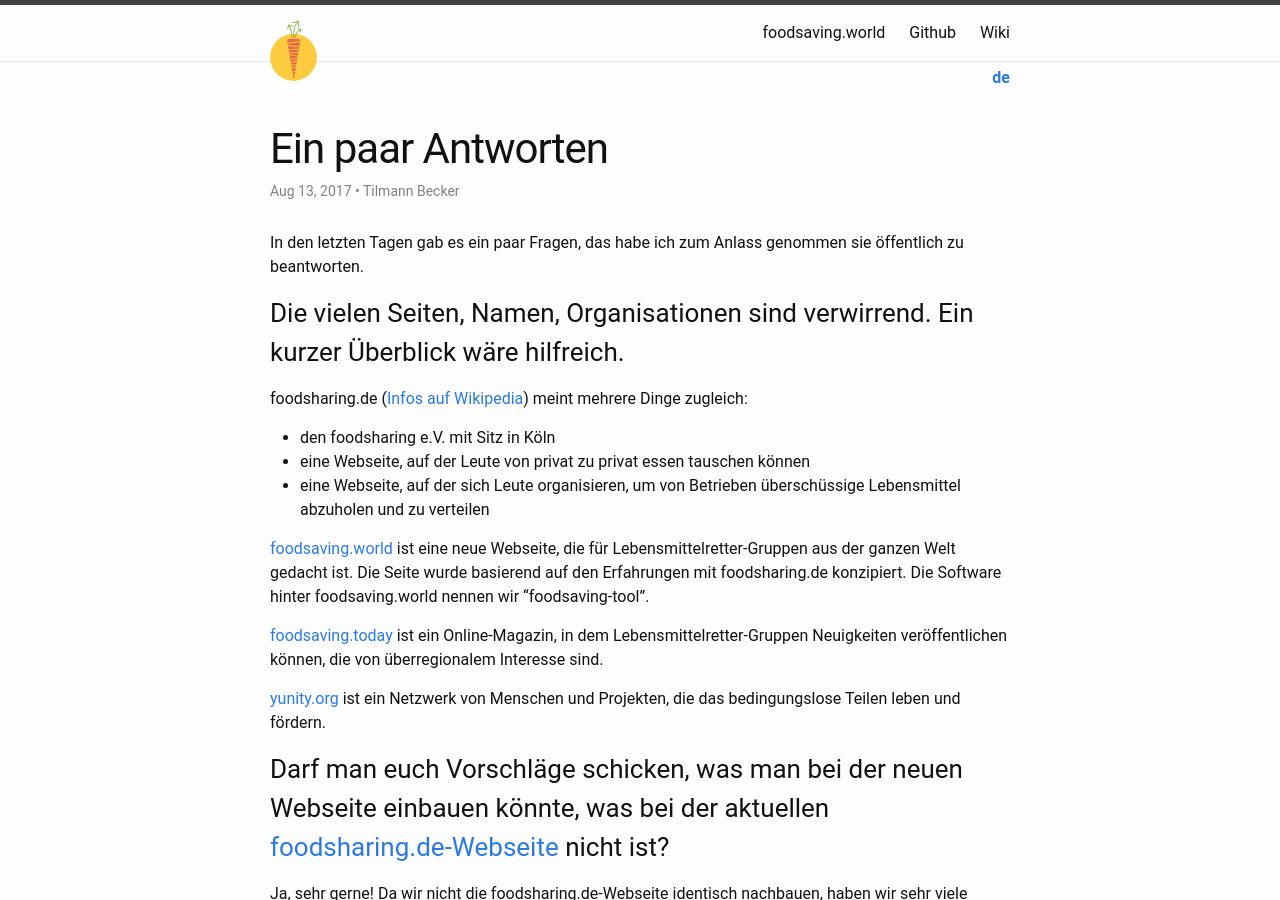
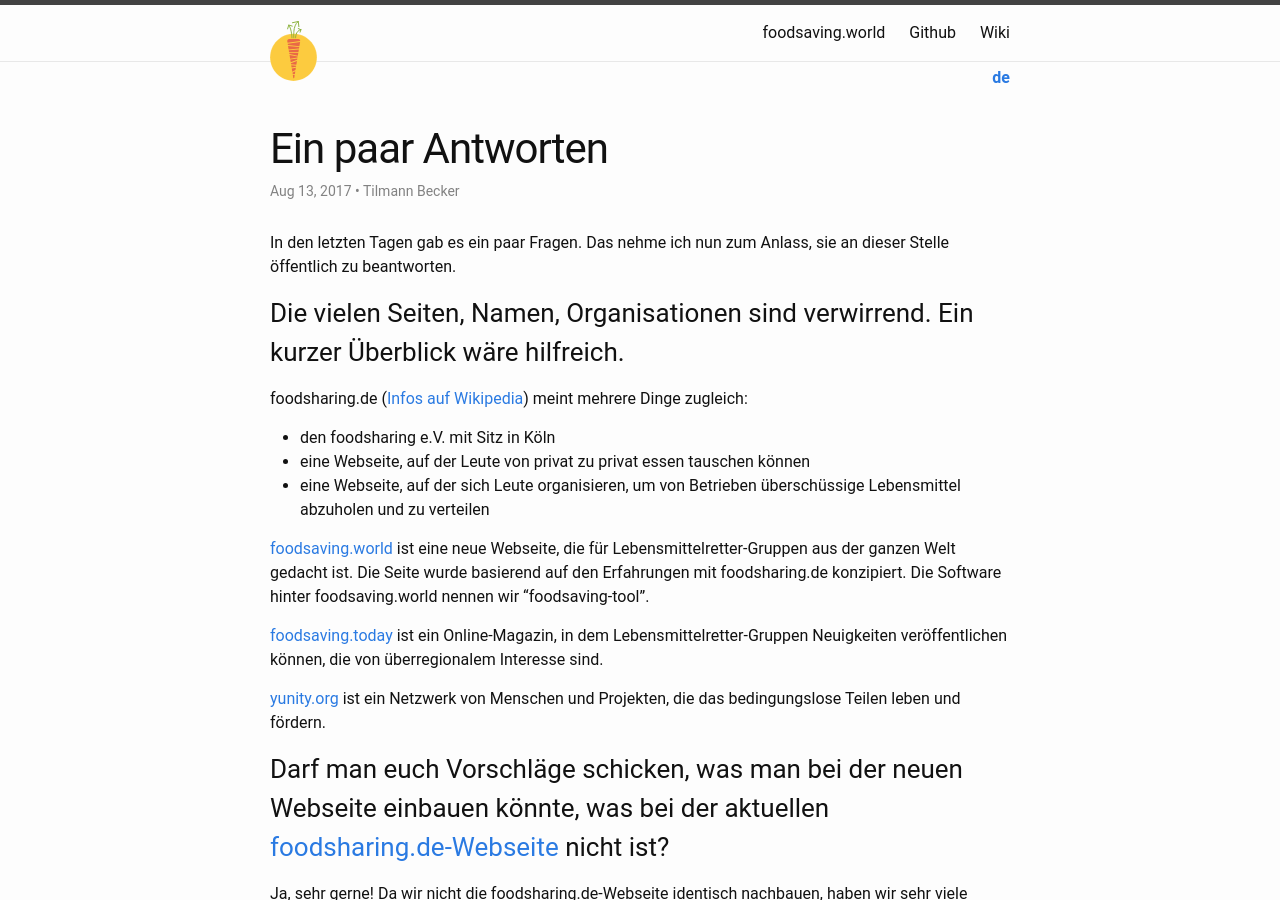
Before and after one commit to karrot-dev/karrot-blog, a Jekyll site: the page built from _posts/2017-08-13-ein-paar-antworten.md, in a window 1280 px wide and 900 px high. Built offline with Jekyll 4.4.1, drawn with Linux system fonts in a browser that asks for light colours.

Commit message:
reword first sentence

```diff
--- a/_posts/2017-08-13-ein-paar-antworten.md
+++ b/_posts/2017-08-13-ein-paar-antworten.md
@@ -8,7 +8,7 @@ orig-lang: de
 author: tilmann
 ---
 
-In den letzten Tagen gab es ein paar Fragen, das habe ich zum Anlass genommen sie öffentlich zu beantworten.
+In den letzten Tagen gab es ein paar Fragen. Das nehme ich nun zum Anlass, sie an dieser Stelle öffentlich zu beantworten.
 
 <!--more-->
 
```
